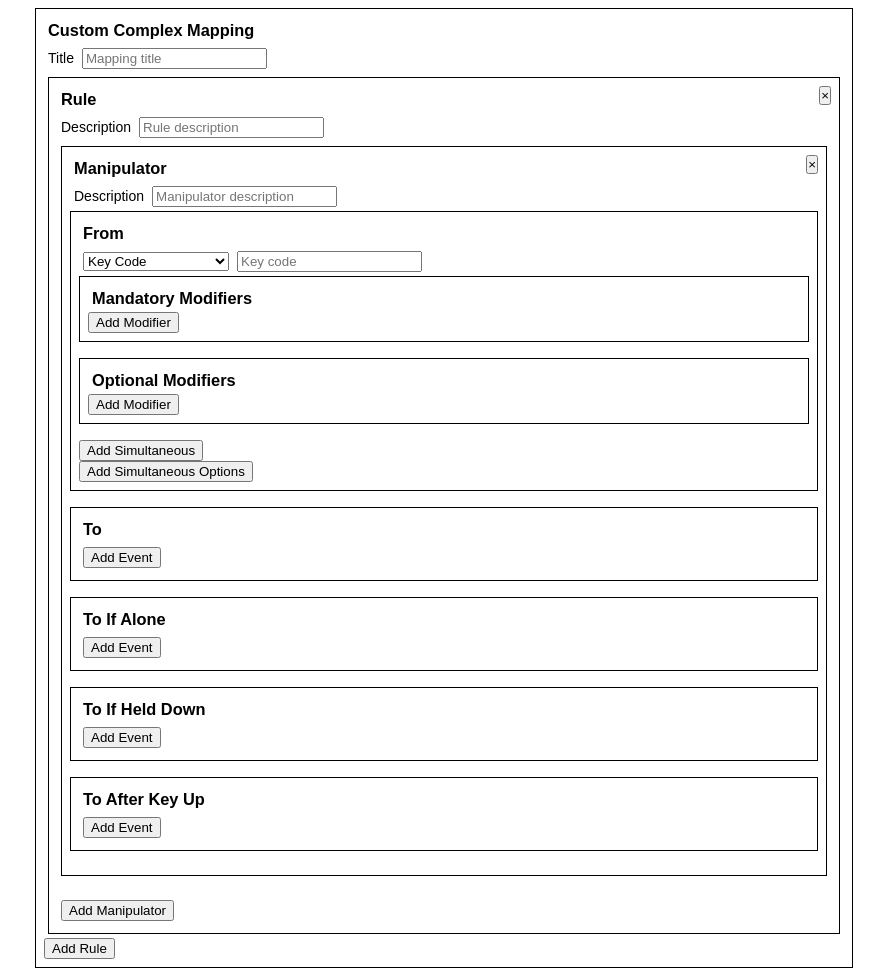
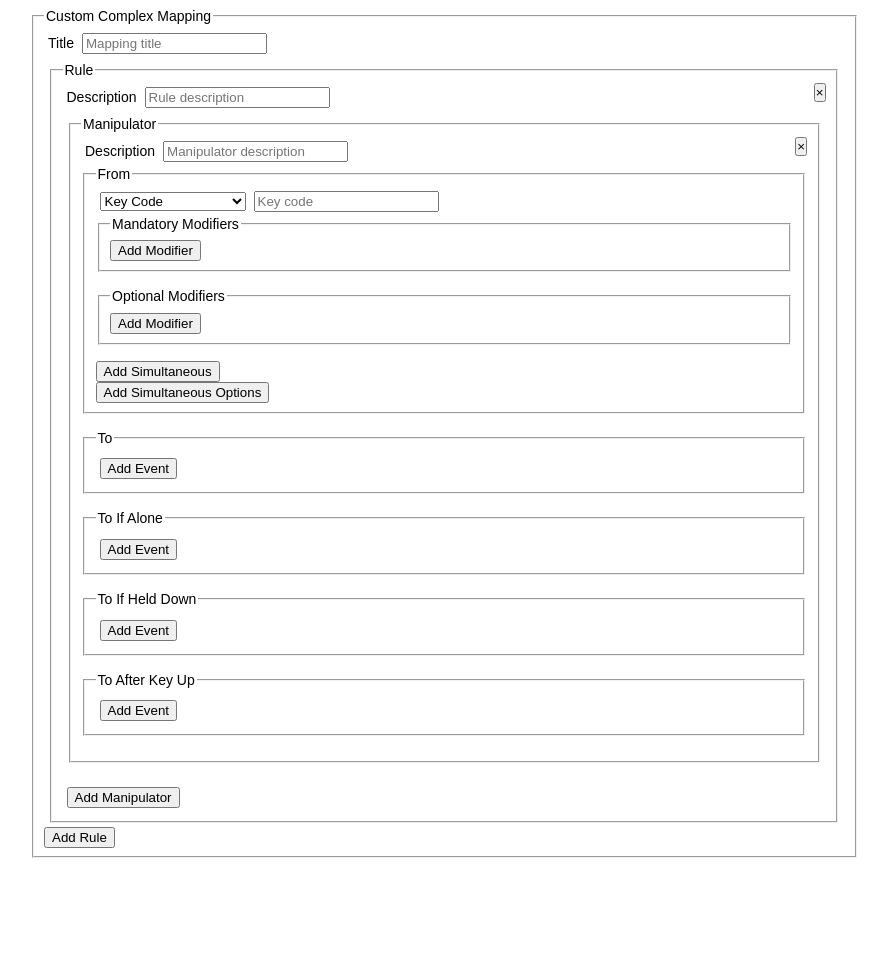
Before and after one commit to BenJuan26/karabiner-complex, a React app: page / in a window 1280 px wide. Shown: the whole page, without its empty margins (196-1084 px from the left). After the commit the page ends 866 px from the top, so only its background shows below. Built offline with nearby package versions, Linux system fonts and the light colour scheme.

Commit message:
Use fieldset elements instead of custom ones

```diff
--- a/src/index.css
+++ b/src/index.css
@@ -5,12 +5,6 @@ body {
 .custom-mapping {
     width: 800px;
     margin: 0 auto;
-}
-
-.outlined {
-    border-style: solid;
-    border-width: 1px;
-    padding: 8px;
 }
 
 .form-label {
--- a/src/index.js
+++ b/src/index.js
@@ -12,9 +12,9 @@ class ToEvent extends React.Component {
 
   render() {
     return (
-      <div className="event outlined">
+      <fieldset className="event">
+        <legend>Event</legend>
         <button className="delete-button delete-button-float-right" onClick={this.props.delete} title="Delete Event">&times;</button>
-        <h3>Event</h3>
         <select className="form-select">
           <option value="key_code">Key Code</option>
           <option value="consumer_key_code">Consumer Key Code</option>
@@ -28,7 +28,7 @@ class ToEvent extends React.Component {
         <input type="checkbox" className="form-checkbox" defaultChecked/><label>Repeat</label><br/>
         <input type="checkbox" className="form-checkbox"/><label>Halt</label><br/>
         <input type="number" className="form-input" min="0" defaultValue="0"/><label>Hold Down Milliseconds</label>
-      </div>
+      </fieldset>
     )
   }
 }
@@ -88,11 +88,11 @@ class ToEventList extends React.Component {
       events.push(<li key={key}><ToEvent delete={this.deleteEvent.bind(this, key)}/></li>)
     }
     return (
-      <div className="to outlined">
-        <h3>{title}</h3>
+      <fieldset className="to">
+        <legend>{title}</legend>
         <ul>{events}</ul>
         <button className="form-button" onClick={this.addEvent.bind(this)}>Add Event</button>
-      </div>
+      </fieldset>
     )
   }
 }
@@ -158,17 +158,17 @@ class ModifierList extends React.Component {
     } else if (this.props.type === "optional") {
       prefix = "Optional ";
     }
-    let heading = <h3>{prefix}Modifiers</h3>;
+    let heading = <legend>{prefix}Modifiers</legend>;
     let modifiers = [];
     for (let key of this.state.modifiers) {
       modifiers.push(<li key={key}><Modifier type={this.props.type} delete={this.deleteModifier.bind(this, key)} /></li>);
     }
     return (
-      <div className="modifier-list outlined">
+      <fieldset className="modifier-list">
         {heading}
         <ul>{modifiers}</ul>
         <button onClick={this.addModifier.bind(this)}>Add Modifier</button>
-      </div>
+      </fieldset>
     )
   }
 }
@@ -241,8 +241,8 @@ class FromEvent extends React.Component {
         />
     }
     return (
-      <div className="from outlined">
-        <h3>From</h3>
+      <fieldset className="from">
+        <legend>From</legend>
         <select className="form-select" onChange={this.handleKeyChange.bind(this)}>
           <option value="key_code">Key Code</option>
           <option value="consumer_key_code">Consumer Key Code</option>
@@ -254,7 +254,7 @@ class FromEvent extends React.Component {
         <ModifierList type="optional" /><br/>
         <button>Add Simultaneous</button><br/>
         <button>Add Simultaneous Options</button>
-      </div>
+      </fieldset>
     )
   }
 }
@@ -272,9 +272,9 @@ class Manipulator extends React.Component {
 
   render() {
     return (
-      <div className="manipulator outlined">
+      <fieldset className="manipulator">
+        <legend>Manipulator</legend>
         <button className="delete-button delete-button-float-right" onClick={this.props.delete} title="Delete Rule">&times;</button>
-        <h3>Manipulator</h3>
         <label className="form-label">Description</label>
         <input
           className="form-input"
@@ -287,7 +287,7 @@ class Manipulator extends React.Component {
         <ToEventList type="if_alone" /><br/>
         <ToEventList type="if_held_down" /><br/>
         <ToEventList type="after_key_up" /><br/>
-      </div>
+      </fieldset>
     )
   }
 }
@@ -323,9 +323,9 @@ class Rule extends React.Component {
       manipulators.push(<li key={key}><Manipulator id={key} delete={this.deleteManipulator.bind(this, key)} onUpdate={this.updateManipulator.bind(this)} content={value}/></li>);
     }
     return (
-      <div className="rule outlined">
+      <fieldset className="rule">
+        <legend>Rule</legend>
         <button className="delete-button delete-button-float-right" onClick={this.props.delete} title="Delete Rule">&times;</button>
-        <h3>Rule</h3>
         <label className="form-label">Description</label>
         <input
           className="form-input"
@@ -335,7 +335,7 @@ class Rule extends React.Component {
         /><br/>
         <ul>{manipulators}</ul><br/>
         <button className="form-button" onClick={this.addManipulator.bind(this)}>Add Manipulator</button>
-      </div>
+      </fieldset>
     );
   }
 }
@@ -401,8 +401,8 @@ class CustomMapping extends React.Component {
       );
     }
     return (
-      <div className="custom-mapping outlined">
-        <h3>Custom Complex Mapping</h3>
+      <fieldset className="custom-mapping">
+        <legend>Custom Complex Mapping</legend>
         <label className="form-label">Title</label>
         <input
           className="form-input"
@@ -412,7 +412,7 @@ class CustomMapping extends React.Component {
         /><br/>
         <ul>{rules}</ul>
         <button onClick={this.addRule.bind(this)}>Add Rule</button>
-      </div>
+      </fieldset>
     );
   }
 }
```
